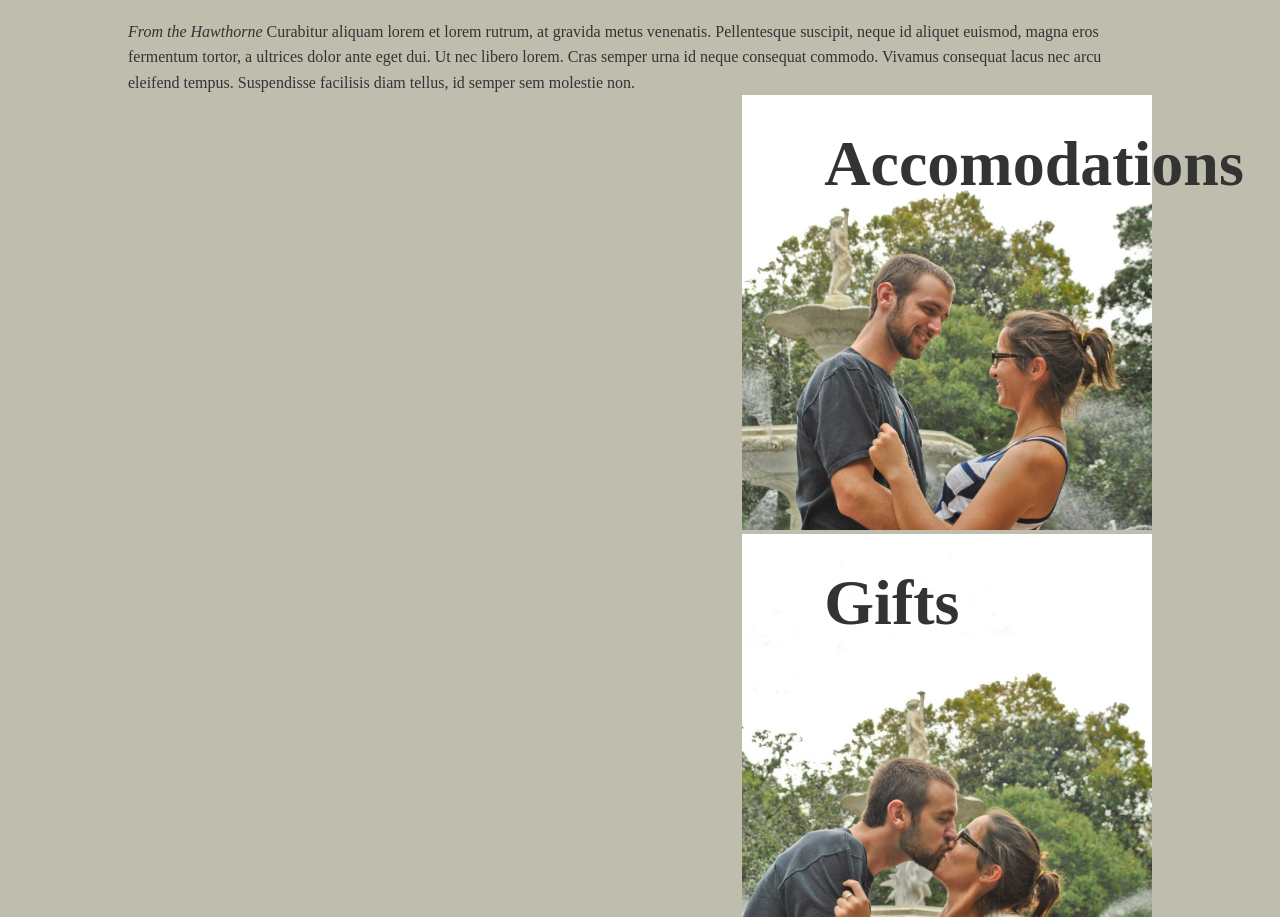
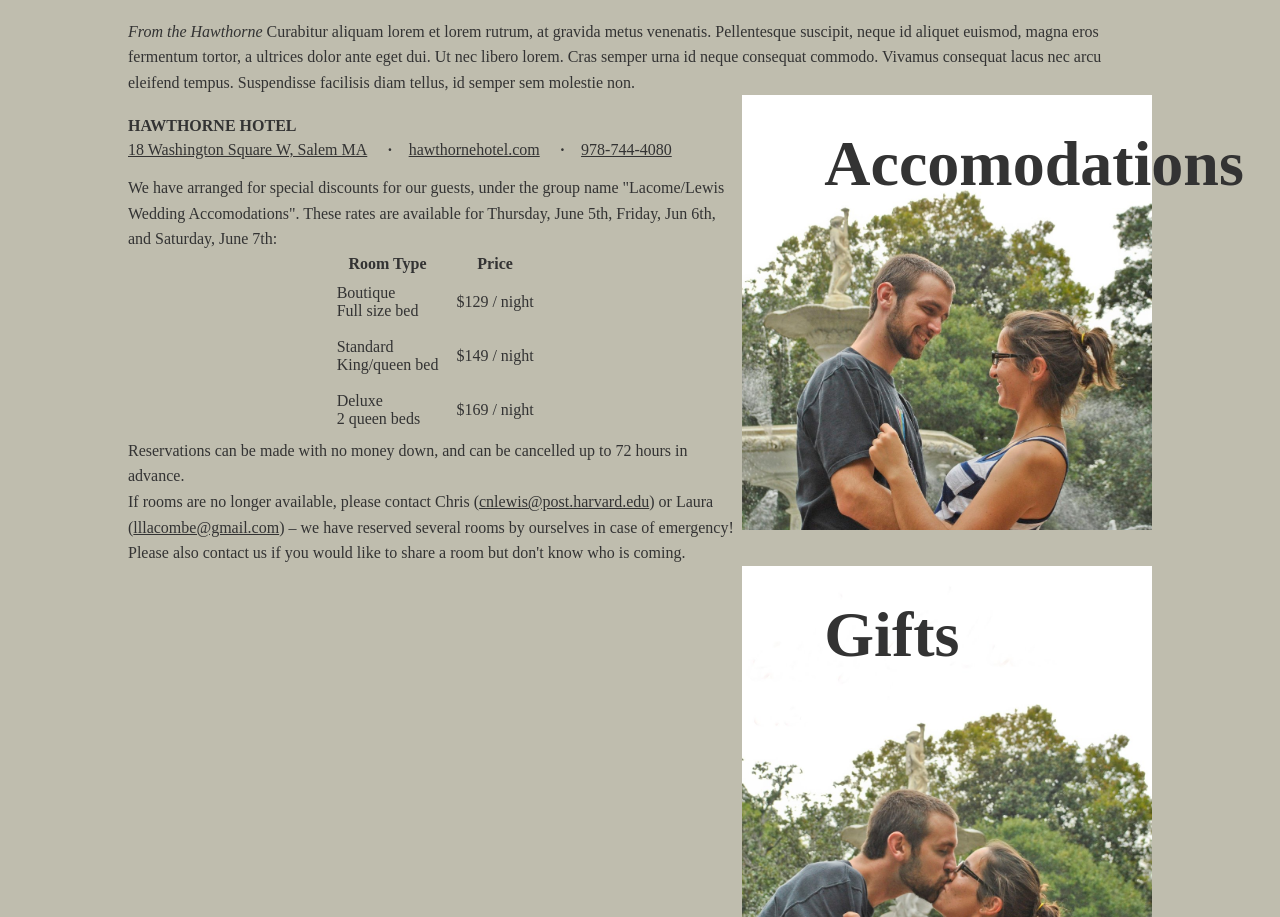
Before and after one commit to jugglinmike/chrisardlaura.2oars.com, a plain HTML site: page index.html in a window 1280 px wide. Shown: the part 4110-5027 px from the top of the page. Drawn offline with Linux system fonts and the light colour scheme.

Commit message:
Add first draft of 'Accomodations` section

```diff
--- a/index.html
+++ b/index.html
@@ -405,6 +405,61 @@
 					<h3>Accomodations</h3>
 					<img src="images/fountain-3.jpg" />
 				</header>
+
+				<h4>Hawthorne Hotel</h4>
+				<ul class="contact-info">
+					<li><a href="https://maps.google.com/maps?q=18+Washington+Square+W,+Salem,+MA+01970&hl=en&hnear=18+Washington+Square+W,+Salem,+Massachusetts+01970&gl=us&t=m&z=16">18 Washington Square W, Salem MA</a></li>
+					<li><a href="http://hawthornehotel.com">hawthornehotel.com</a></li>
+					<li><a href="tel:978-744-4080">978-744-4080</a></li>
+				</ul>
+
+				<p>We have arranged for special discounts for our guests, under
+				the group name "Lacome/Lewis Wedding Accomodations". These
+				rates are available for Thursday, June 5th, Friday, Jun 6th,
+				and Saturday, June 7th:</p>
+
+				<table>
+					<thead>
+						<tr>
+							<th>Room Type</th>
+							<th>Price</th>
+						</tr>
+					</thead>
+					<tbody>
+						<tr>
+							<td>
+								<span class="name">Boutique</span>
+								<span class="desc">Full size bed</span>
+							</td>
+							<td>$129 / night</td>
+						</tr>
+						<tr>
+							<td>
+								<span class="name">Standard</span>
+								<span class="desc">King/queen bed</span>
+							</td>
+							<td>$149 / night</td>
+						</tr>
+						<tr>
+							<td>
+								<span class="name">Deluxe</span>
+								<span class="desc">2 queen beds</span>
+							</td>
+							<td>$169 / night</td>
+						</tr>
+					</table>
+
+				<p>Reservations can be made with no money down, and can be
+				cancelled up to 72 hours in advance.</p>
+
+				<p>If rooms are no longer available, please contact Chris
+				(<a href="mailto:cnlewis@post.harvard.edu">cnlewis@post.harvard.edu</a>)
+				or Laura
+				(<a href="mailto:lllacombe@gmail.com">lllacombe@gmail.com</a>)
+				&#8211; we have reserved several rooms by ourselves in case of
+				emergency! Please also contact us if you would like to share a
+				room but don't know who is coming.</p>
+
 			</section>
 
 			<section id="gifts">
--- a/styles/main.css
+++ b/styles/main.css
@@ -235,3 +235,31 @@ section h3 {
 	display: block;
 	font-size: 0.8em;
 }
+
+#accomodations h4 {
+	margin-bottom: 0.4em;
+	text-transform: uppercase;
+} #accomodations .contact-info {
+	margin-bottom: 1em;
+} #accomodations .contact-info li {
+	display: inline-block;
+	margin-left: 1em;
+} #accomodations .contact-info li:first-child {
+	margin-left: 0;
+} #accomodations .contact-info li:before {
+	font-weight: bold;
+	content: '\00b7';
+	margin-right: 1em;
+} #accomodations .contact-info li:first-child:before {
+	content: none;
+} #accomodations table {
+	margin: 0 auto;
+} #accomodations th {
+	text-align: center;
+} #accomodations td {
+	padding: 0.5em;
+} #accomodations .name {
+	display: block;
+} #accomodations .desc {
+	display: block;
+}
```
